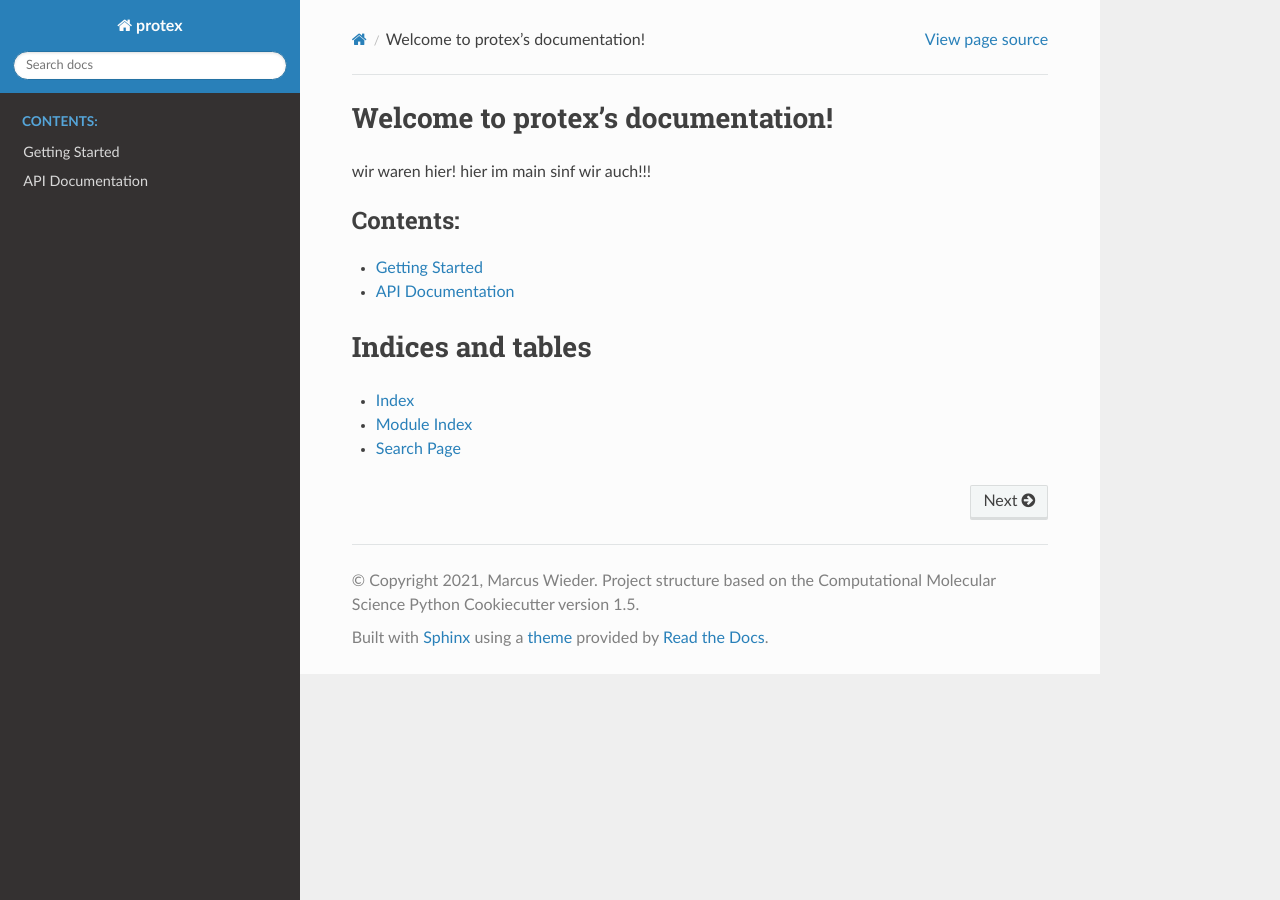
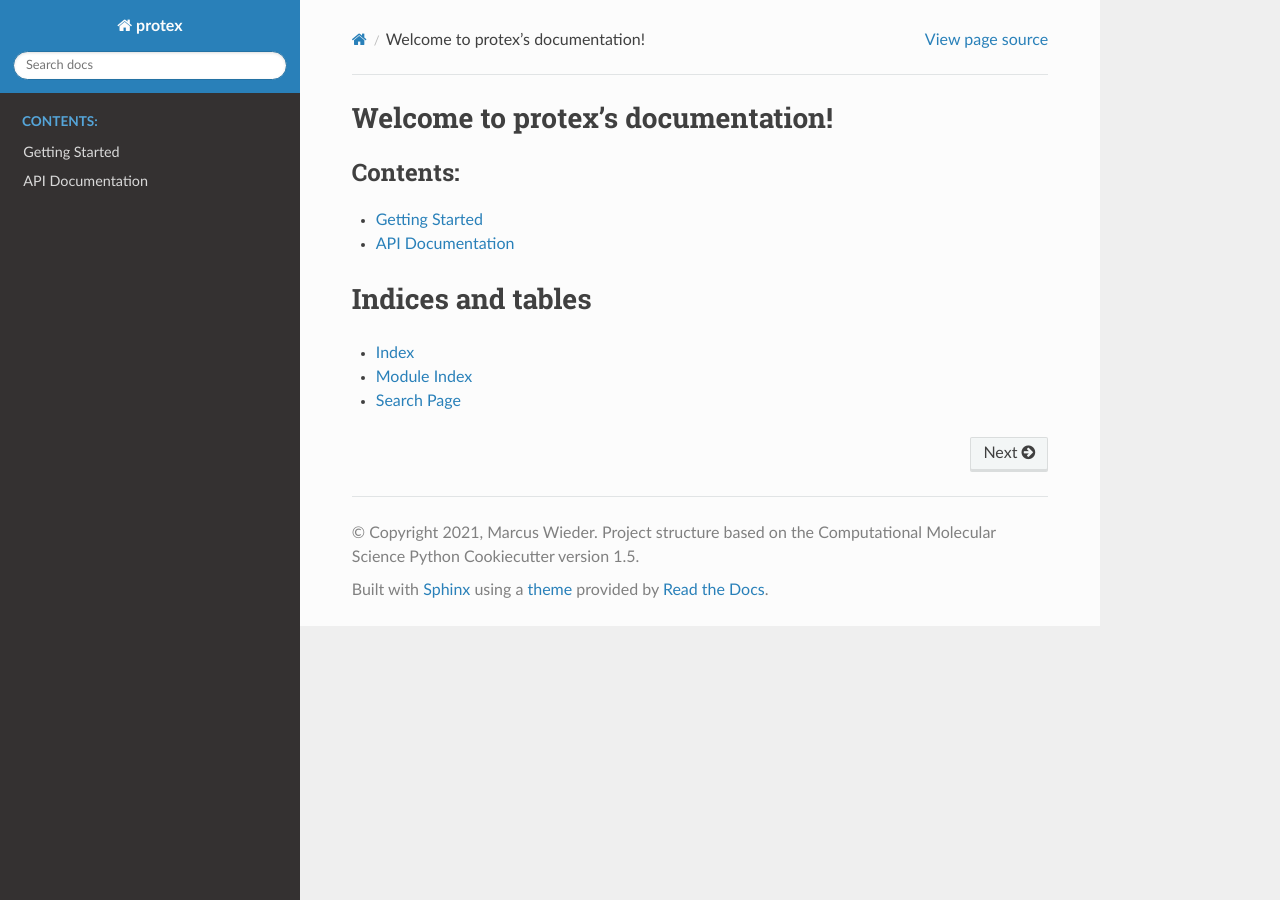
Before and after one commit to cbc-univie/protex, a Sphinx documentation site: the page built from docs/index.rst, in a window 1280 px wide. Built offline with Sphinx 7.4.7 and the Read the Docs theme 2.0.0, drawn with Linux system fonts in a browser that asks for light colours; the version number could not be read and is left out.

Commit message:
Update index.rst

```diff
--- a/docs/index.rst
+++ b/docs/index.rst
@@ -5,9 +5,6 @@
 
 Welcome to protex's documentation!
 =========================================================
-
-wir waren hier!
-hier im main sinf wir auch!!!
 
 .. toctree::
    :maxdepth: 2
```
